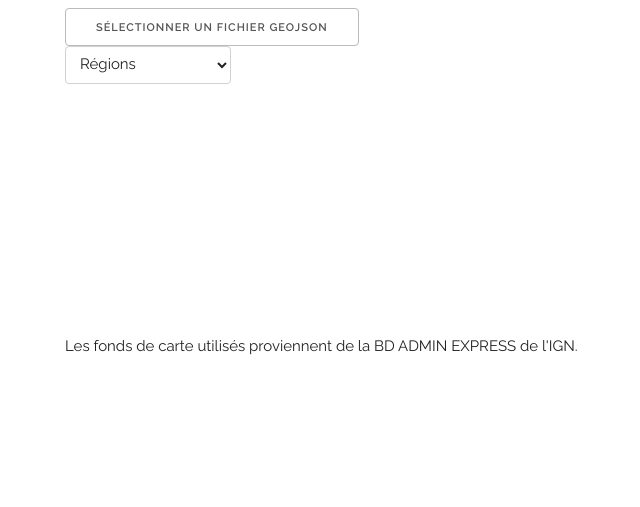
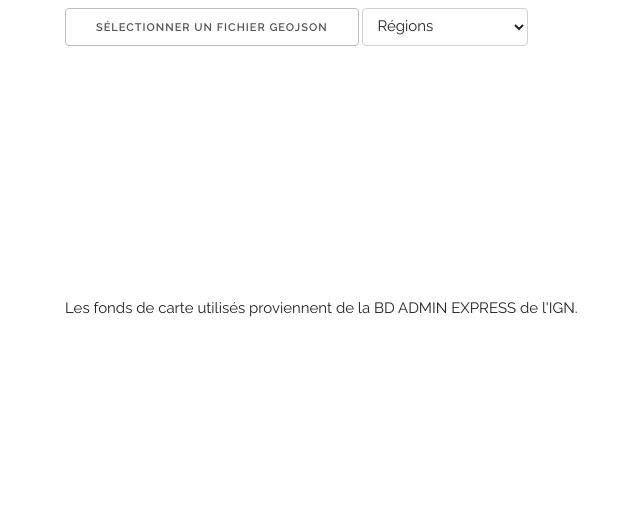
Before and after one commit to jeremyk6/Joint, a plain HTML site: page index.html in a window 1280 px wide. Shown: the part 293-800 px from the top of the page, without its empty margins (95-735 px from the left). Drawn offline with Linux system fonts and the light colour scheme.

Commit message:
Modification du CSS

```diff
--- a/index.html
+++ b/index.html
@@ -20,7 +20,7 @@
 <body>
   <div class="container">
     <div class="row">
-      <div class="one-half column" style="margin-top: 25%">
+      <div class="twelve column" style="margin-top: 25%">
         <h4>Joint</h4>
         <input type="file" style="display:none" id="points_input" onchange="loadPointsFile()">
         <input type="button" id="points_input_button" value="Sélectionner un fichier GeoJSON" onclick="selectFile()">
```
